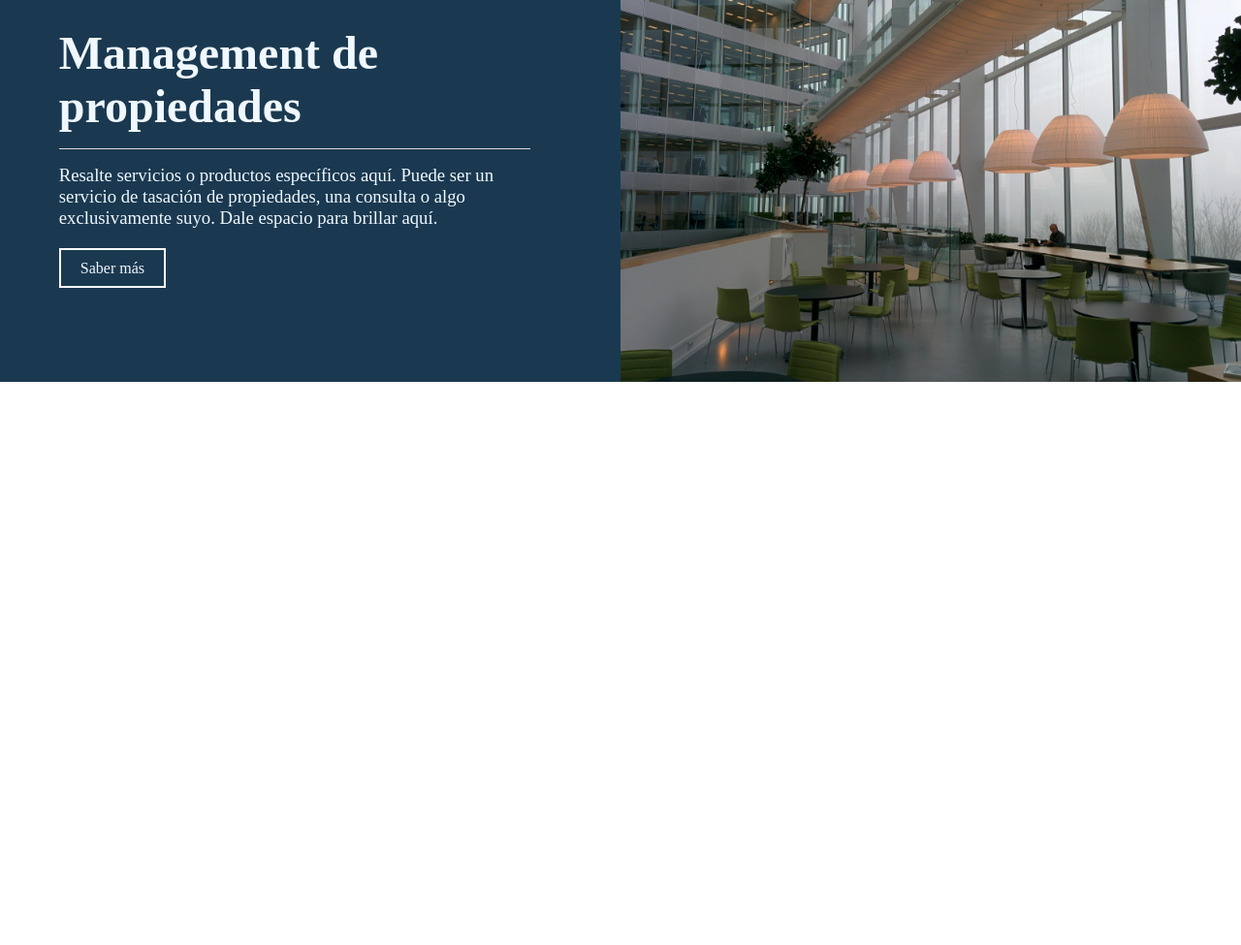
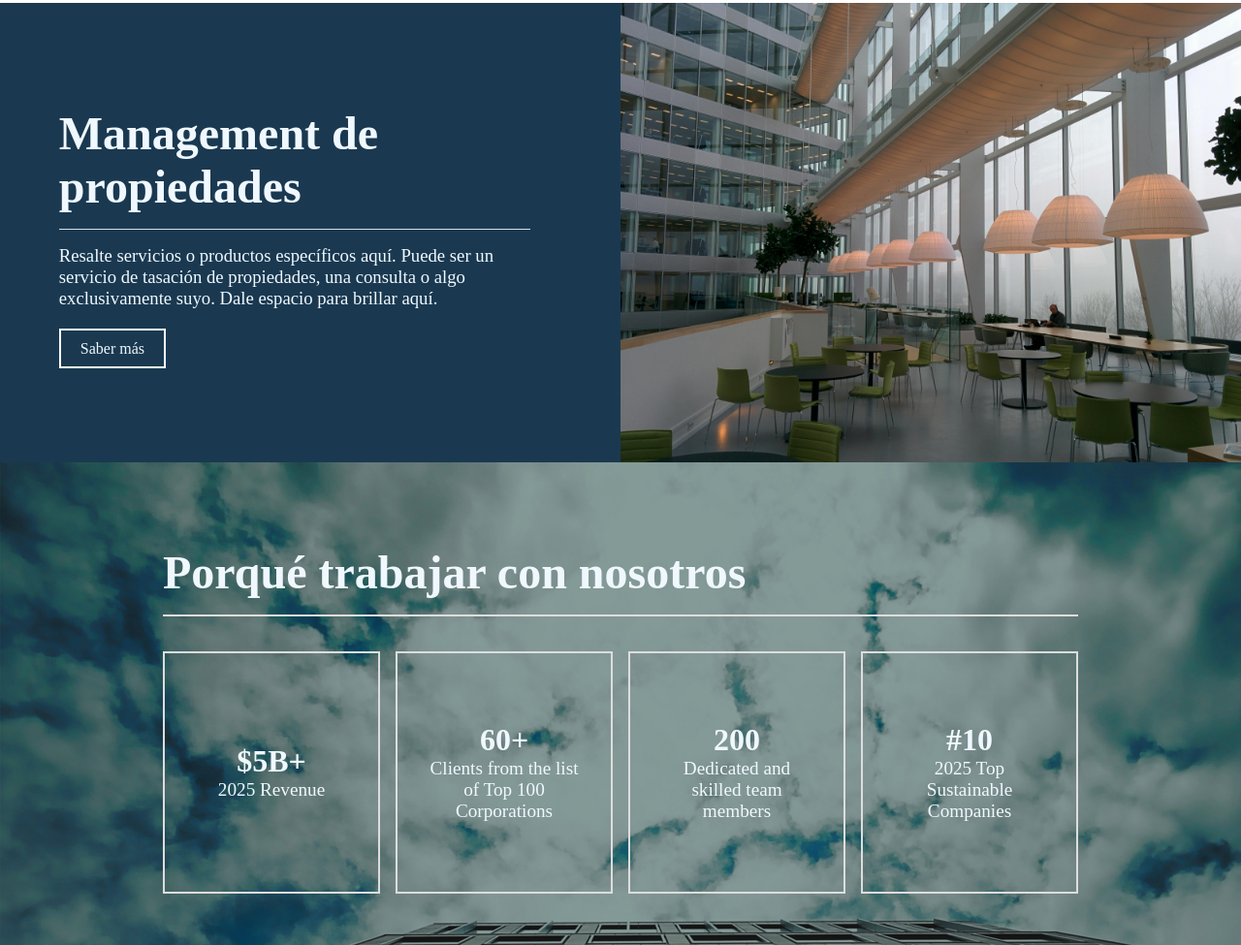
Before and after one commit to FerbaDev/plantilla-inmobiliaria, a plain HTML site: page index.html in a window 1280 px wide. Shown: the part 1825-2800 px from the top of the page at 97% size. Before the commit the page ends 2219 px from the top, so only its background shows below. Drawn offline with nearby package versions, Linux system fonts and the light colour scheme.

Commit message:
se trabaja en quienes somos y se crea seccion trabaje con nosotros

```diff
--- a/index.html
+++ b/index.html
@@ -50,7 +50,6 @@
       <!-- ------------ QUIENES SOMOS --------------- -->
       <section class="quienes-somos-container" id="quienes-somos">
         <div class="quienes-somos-pic">
-          <img src="./images/quienes-somos.jpg" alt="" />
         </div>
         <div class="quienes-somos-card">
           <div class="quienes-somos-text">
@@ -115,6 +114,28 @@
         </div>
         <img src="./images/property-management.jpg" alt="" class="manejo-prop-img">
       </section>
+      <!-- TRABAJE CON NOSOTROS -->
+      <section class="trabaje-nosotros-container">
+        <h2 class="trabaje-nosotros-title">Porqué trabajar con nosotros</h2>
+        <div class="trabaje-nosotros-cards-container">
+          <div class="trabaje-nosotros-card">
+            <h3>$5B+</h3>
+            <p>2025 Revenue</p>
+          </div>
+          <div class="trabaje-nosotros-card">
+            <h3>60+</h3>
+            <p>Clients from the list of Top 100 Corporations</p>
+          </div>
+          <div class="trabaje-nosotros-card">
+            <h3>200</h3>
+            <p>Dedicated and skilled team members</p>
+          </div>
+          <div class="trabaje-nosotros-card">
+            <h3>#10</h3>
+            <p>2025 Top Sustainable Companies</p>
+          </div>
+        </div>
+      </section>
     </main>
     <footer></footer>
     <!-- SCRIPTS -->
--- a/style.css
+++ b/style.css
@@ -91,10 +91,10 @@ header {
   flex-direction: column;
 }
 .quienes-somos-pic {
-  width: 100%;
-}
-.quienes-somos-pic img {
-  width: 100%;
+  background-image: url("./images/quienes-somos.jpg");
+  background-position: center;
+  background-size: cover;
+  height: 400px;
 }
 .quienes-somos-card {
   padding-block: 20px;
@@ -178,9 +178,43 @@ header {
   min-height: 200px;
 }
 .manejo-prop-ifo h3 {
-  font-size: 2em;
+  font-size: 1.8em;
   padding-bottom: 16px;
   border-bottom: 1px solid #dddddd;
+}
+/****** TRABAJE CON NOSOTROS **********/
+.trabaje-nosotros-container {
+  background-image: url("./images/trabaje-con-nosotros.png");
+  color: aliceblue;
+  padding: 50px 20px;
+}
+.trabaje-nosotros-title {
+  font-size: 1.8em;
+  padding-block: 16px;
+  border-bottom: 1px solid #dddddd;
+  text-wrap: balance;
+}
+.trabaje-nosotros-cards-container {
+  display: flex;
+  flex-direction: column;
+  align-items: center;
+  padding-block: 36px;
+  gap: 1em;
+}
+.trabaje-nosotros-card {
+  width: 200px;
+  height: 200px;
+  border: 1px solid #dddddd;
+  display: flex;
+  flex-direction: column;
+ justify-content: center;
+ align-items: center;
+}
+.trabaje-nosotros-card h3 {
+  font-size: 1.7em;
+}
+.trabaje-nosotros-card p {
+  text-align: center;
 }
 /******************************************************************************************/
 /*****************************************************************************************/
@@ -279,9 +313,11 @@ header {
   .quienes-somos-container {
     padding: 0;
     flex-direction: row;
+    height: 450px;
   }
   .quienes-somos-pic {
     width: 50%;
+    height: 100%;
   }
   .quienes-somos-card {
     padding: 50px;
@@ -308,7 +344,7 @@ header {
   }
   .propiedades-title {
     padding-block: 10px;
-    font-size: 2em;
+    font-size: 3em;
     padding-block: 20px;
   }
   .propiedades-cards {
@@ -321,7 +357,7 @@ header {
   .propiedades-card-info {
     padding: 10px;
   }
-  /****** MAEJO DE PROPIEDADES **********/
+  /****** MAEJO DE PROPIEDADES laptop **********/
 .manejo-prop-container {
   flex-direction: row;
   padding: 0;
@@ -345,6 +381,35 @@ header {
 .manejo-prop-img {
   width: 50%;
 }
+/****** TRABAJE CON NOSOTROS laptop **********/
+.trabaje-nosotros-container {
+  padding: 70px 50px;
+  display: flex;
+  flex-direction: column;
+  align-items: center;
+}
+.trabaje-nosotros-title {
+  font-size: 3em;
+  width: 80%;
+  border-bottom: 2px solid #dddddd;
+}
+.trabaje-nosotros-cards-container {
+  flex-direction: row;
+  justify-content: space-between;
+  width: 80%;
+}
+.trabaje-nosotros-card {
+  width: 250px;
+  height: 250px;
+  border: 2px solid #dddddd;
+}
+.trabaje-nosotros-card h3 {
+  font-size: 2em;
+}
+.trabaje-nosotros-card p {
+  width: 75%;
+  font-size: 1.2em;
+}
 }
 /* Extra large devices (large laptops and desktops, 1200px and up) */
 @media only screen and (min-width: 1200px) {
```
Also changed, not shown: images/trabaje-con-nosotros.png (added).
